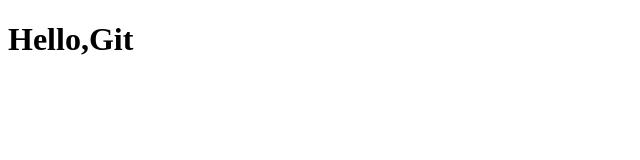
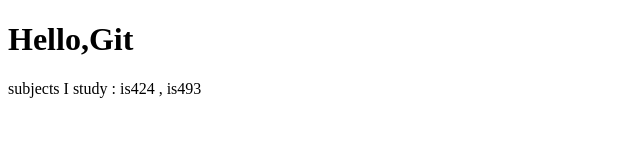
Before and after one commit to 444101064/is424-, a plain HTML site: page index.html in a window 1280 px wide. Shown: the whole page, without its empty margins (0-640 px from the left). Drawn offline with Linux system fonts and the light colour scheme.

Commit message:
add paragraph

```diff
--- a/index.html
+++ b/index.html
@@ -5,6 +5,7 @@
  </head>
  <body>
  <h1>Hello,Git</h1>
+<p>subjects I study : is424 , is493 </p>
 
  </body>
 </html>
```
